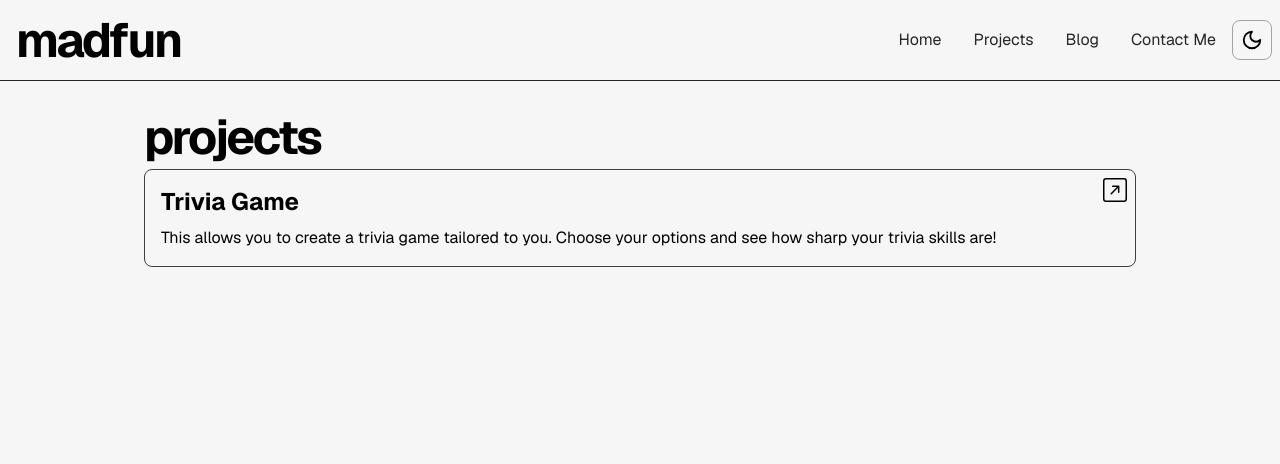
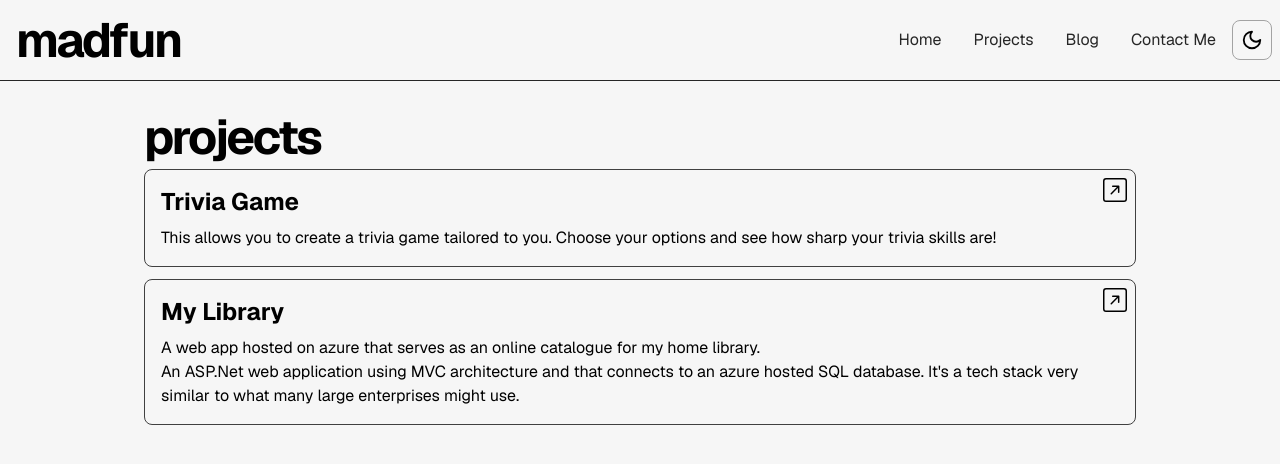
Before and after one commit to madfun12/nextportfolio, a Next.js app: page /projects in a window 1280 px wide. Shown: the top 464 px of the page. Built offline with nearby package versions, Linux system fonts and the light colour scheme.

Commit message:
Adding link to library app

```diff
--- a/app/projects/page.tsx
+++ b/app/projects/page.tsx
@@ -1,3 +1,4 @@
+/* eslint-disable react/no-unescaped-entities */
 import { BsArrowUpRightSquare } from "react-icons/bs";
 import MaxWrapper from "../components/maxWrapper";
 import SectionHeader from "../components/sectionHeader";
@@ -9,7 +10,7 @@ const Projects = () => {
                 <SectionHeader title="projects" />
                 <a
                     href="/projects/trivia-game"
-                    className="block p-4 border border-neutral-700 rounded-lg relative"
+                    className="block p-4 border border-neutral-700 rounded-lg relative mb-3"
                 >
                     <h2 className="font-bold text-2xl mb-2 dark:text-neutral-200">
                         Trivia Game
@@ -24,6 +25,27 @@ const Projects = () => {
                         are!
                     </p>
                 </a>
+                <a
+                    href="https://library20240110102252.azurewebsites.net"
+                    className="block p-4 border border-neutral-700 rounded-lg relative mb-3"
+                >
+                    <h2 className="font-bold text-2xl mb-2 dark:text-neutral-200">
+                        My Library
+                    </h2>
+                    <BsArrowUpRightSquare
+                        className="absolute right-2 top-2 dark:text-neutral-200"
+                        size={24}
+                    />
+                    <p className="dark:text-neutral-200">
+                        A web app hosted on azure that serves as an online
+                        catalogue for my home library.
+                        <br />
+                        An ASP.Net web application using MVC architecture and
+                        that connects to an azure hosted SQL database. It's a
+                        tech stack very similar to what many large enterprises
+                        might use.
+                    </p>
+                </a>
             </MaxWrapper>
         </div>
     );
```
